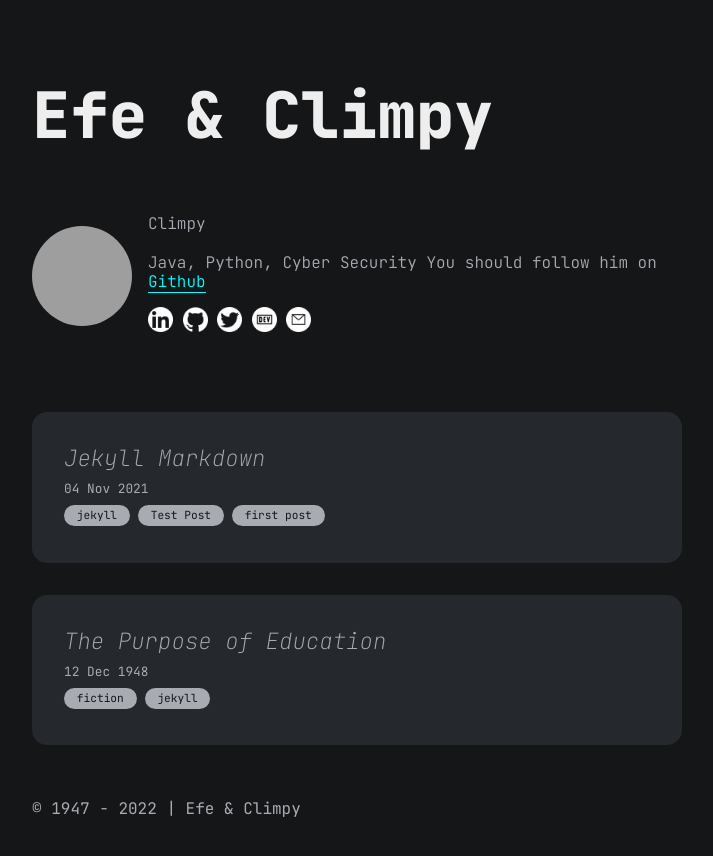
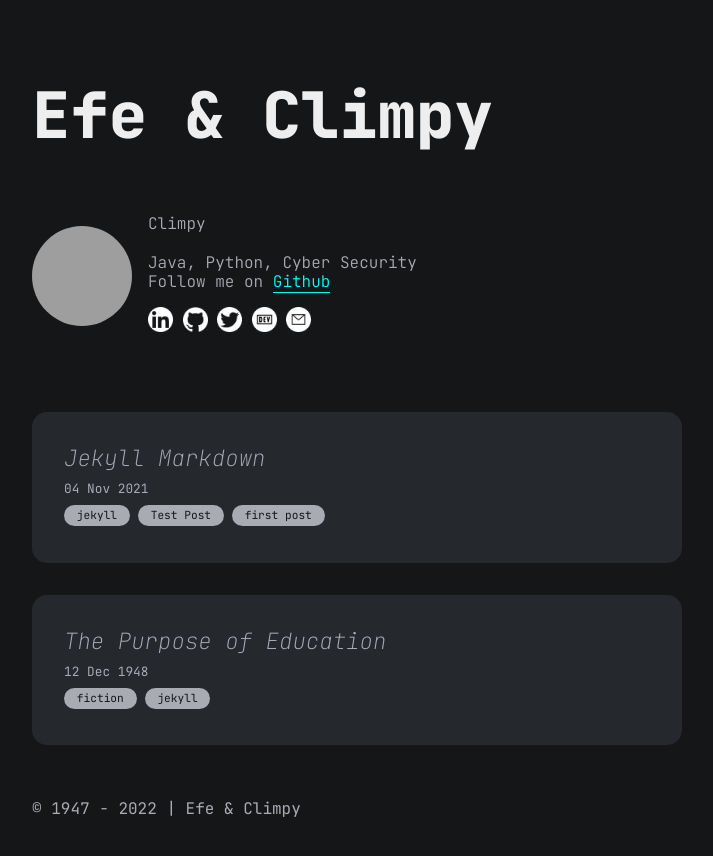
Before and after one commit to climpyx/climpyx.github.io, a Jekyll site: the page built from index.md, in a window 1280 px wide. Shown: the top 856 px of the page, without its empty margins (283-996 px from the left). Built offline with Jekyll 4.4.1, drawn with Linux system fonts in a browser that asks for light colours; grey boxes are pictures that could not be loaded.

Commit message:
Update author.yml

```diff
--- a/_data/author.yml
+++ b/_data/author.yml
@@ -4,10 +4,11 @@ description: "
   <p>
     Climpy
   </p>
+  <br>
+    Java, Python, Cyber Security
   <br/>
   <p>
-    Java, Python, Cyber Security\n
-    You should follow him on <a href='https://github.com/climpyx' target='_blank'>Github</a>
+    Follow me on <a href='https://github.com/climpyx' target='_blank'>Github</a>
   </P>
 "
 email: itsclimpy@gmail.com
```
